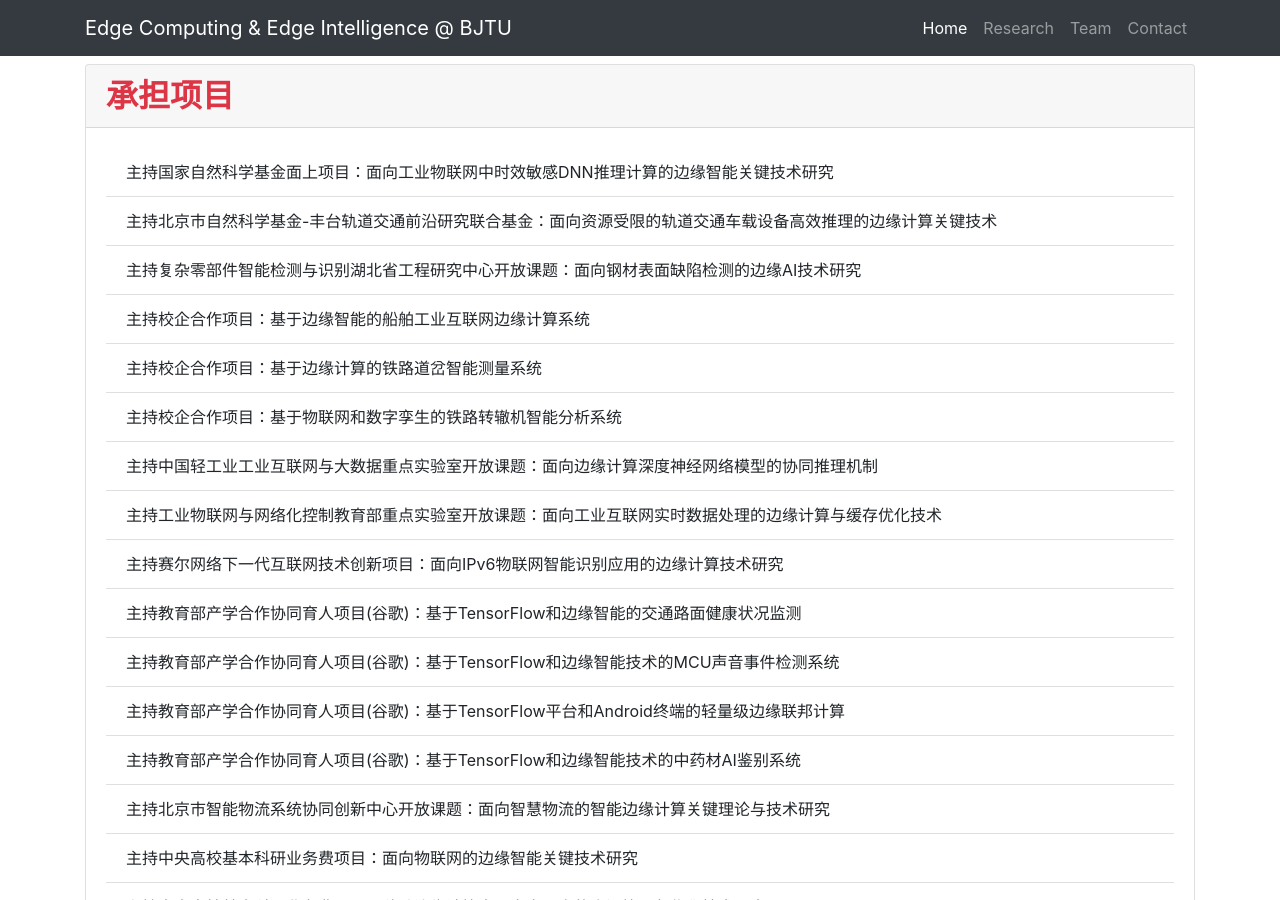
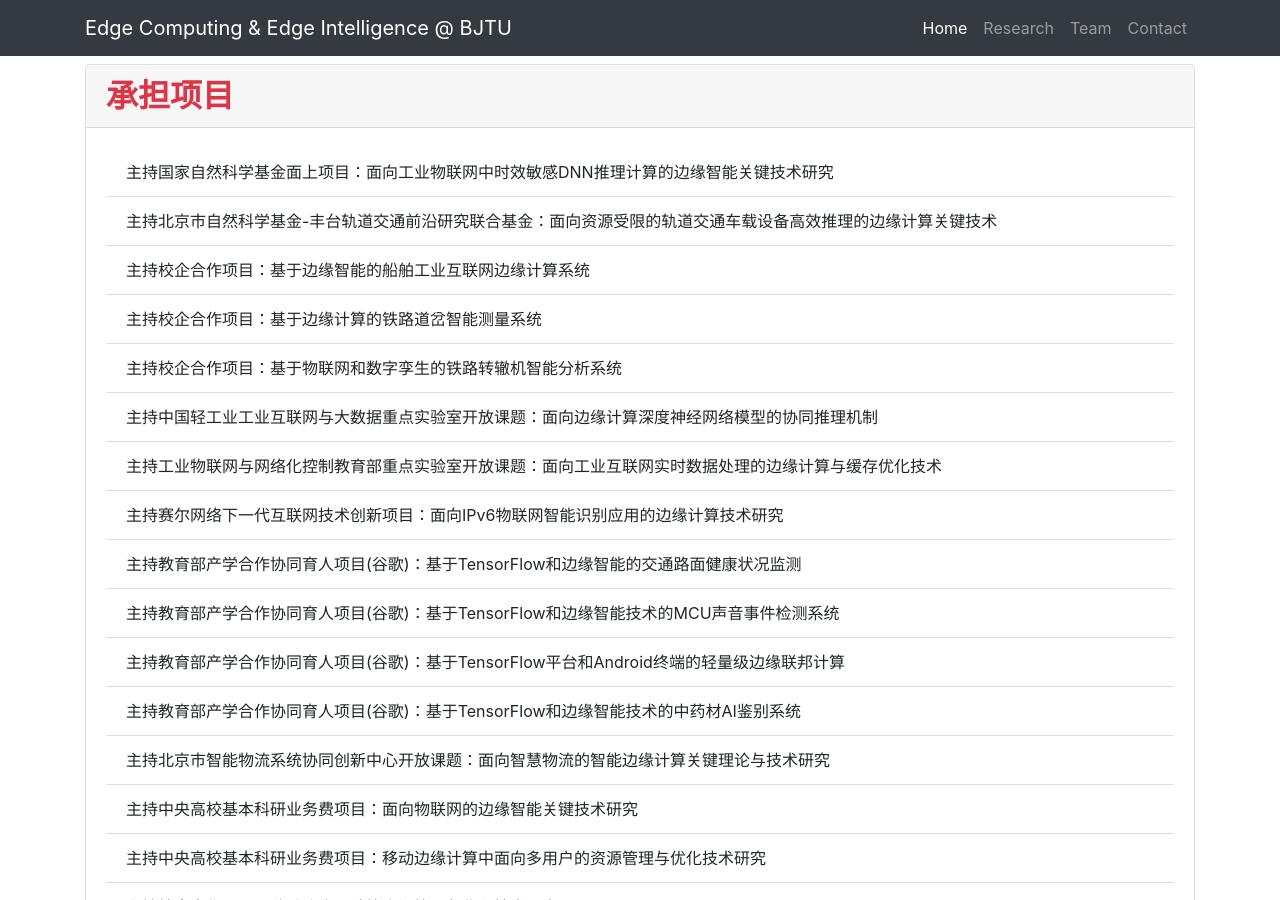
Before and after one commit to fangvv/Homepage, a Jekyll site: the page Edgecomp/index.html, which Jekyll copies as it is, in a window 1280 px wide and 900 px high, scrolled down 1610 px. Built offline with Jekyll 4.4.1, drawn with Linux system fonts in a browser that asks for light colours; comment, search, counter and statistics services are not loaded; some of the changed text lies outside the part shown.

Commit message:
delete hb project

```diff
--- a/Edgecomp/index.html
+++ b/Edgecomp/index.html
@@ -90,7 +90,6 @@
     <ul class="list-group list-group-flush">
       <li class="list-group-item">主持国家自然科学基金面上项目：面向工业物联网中时效敏感DNN推理计算的边缘智能关键技术研究</li>
       <li class="list-group-item">主持北京市自然科学基金-丰台轨道交通前沿研究联合基金：面向资源受限的轨道交通车载设备高效推理的边缘计算关键技术</li>
-      <li class="list-group-item">主持复杂零部件智能检测与识别湖北省工程研究中心开放课题：面向钢材表面缺陷检测的边缘AI技术研究</li>
       <li class="list-group-item">主持校企合作项目：基于边缘智能的船舶工业互联网边缘计算系统</li>
       <li class="list-group-item">主持校企合作项目：基于边缘计算的铁路道岔智能测量系统</li>
       <li class="list-group-item">主持校企合作项目：基于物联网和数字孪生的铁路转辙机智能分析系统</li>
@@ -226,7 +225,6 @@
       <li class="list-group-item">2023.09 课题组成员前往浙江杭州作铁路测量仪器系统结题汇报</li>
       <li class="list-group-item">2023.11 与北京JiaoKongZhiXin科技有限公司合作开展面向铁路转辙机的数字孪生系统合作研发</li>
       <li class="list-group-item">2024.03 课题组成员前往青岛黄岛开发区合作开展项目调研工作</li>
-      <li class="list-group-item">2024.04 与复杂零部件智能检测与识别湖北省工程研究中心合作开展面向缺陷检测的边缘AI技术研究</li>
   </ul>
   </div>
 </div>
```
